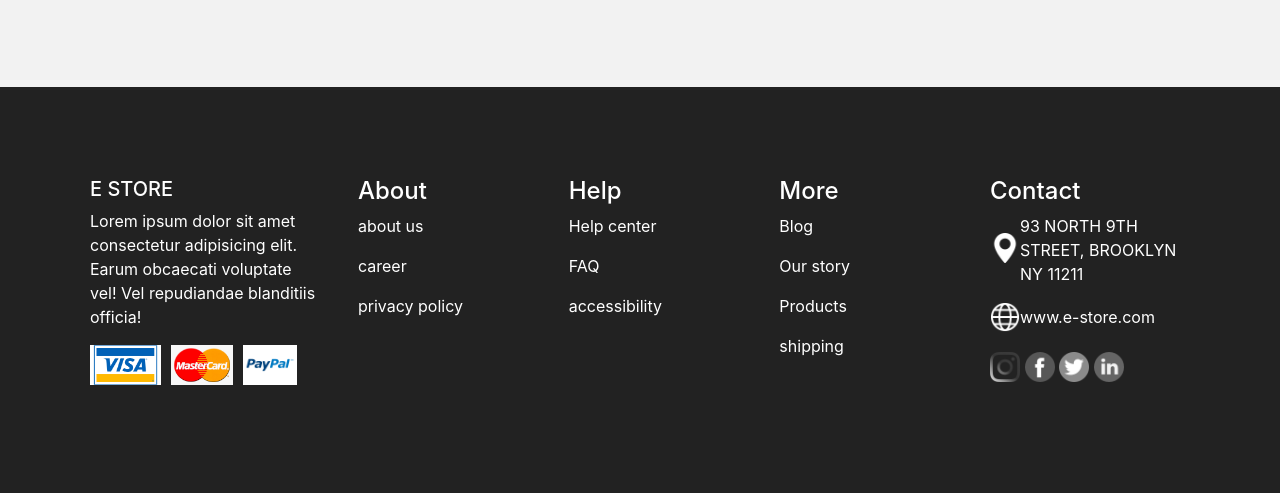
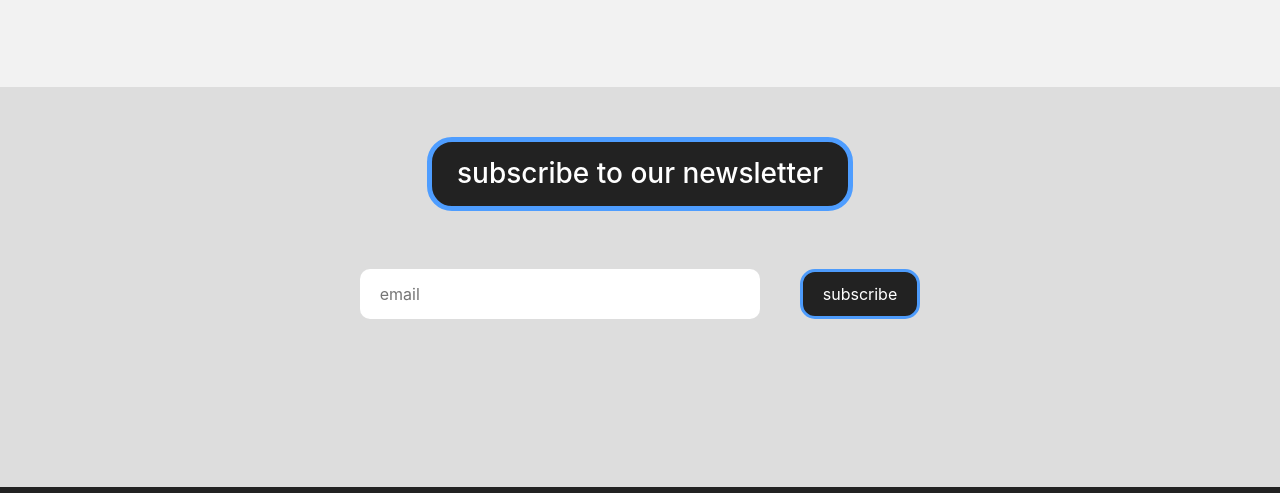
Before and after one commit to Famashrafs/e-store, a plain HTML site: page e-commerce/index.html in a window 1280 px wide. Shown: the part 2304-2797 px from the top of the page. Drawn offline with Linux system fonts and the light colour scheme; some packages are replaced by stand-ins of ours; a script that the page names is missing; a web font is replaced by a local one.

Commit message:
login page

```diff
--- /dev/null
+++ b/e-commerce/css/login.css
@@ -0,0 +1,31 @@
+body{background: url(../img/login-background.jpg);
+    background-size: cover;
+    display: flex;
+    justify-content: center;
+    align-content: center;
+    flex-wrap: wrap;
+}
+.loginBody{
+    width: 65vw;
+    background-color: #00000040;
+    display: flex;
+}
+.logo{
+    width: 50%;
+}
+.logo img {
+    width: 200px;
+}
+form{
+    display: flex;
+    flex-direction: column;
+    flex-wrap: wrap;
+    background: #ffffff17;
+    width: 50%;
+    height: 95vh;
+    align-content: center;
+    border: 2px solid #fff;
+    justify-content: center;
+    border-radius: 5px;
+    margin: 0;
+}
--- a/e-commerce/css/style.css
+++ b/e-commerce/css/style.css
@@ -1,7 +1,6 @@
 @import url('https://fonts.googleapis.com/css2?family=Bebas+Neue&display=swap');
 body {
     background-color:hsl(0 0% 50% / 0.1);
-    height: 1200px;
 }
 /* start nav bar */
 header{
@@ -57,26 +56,9 @@ header{
     border-bottom: 1px solid #ddd;
 }
 header .logo{
-    display: inline-block;
-    font-size: 22px;
-    font-weight: bold;
-    position: relative;
-    z-index: 10;
-    margin: 0;
+    width: 100px;
+    height: 60px;
 }
-header .logo::before{
-    content: "";
-    display: block;
-    position: absolute;
-    top: -2px;
-    left: -15px;
-    z-index: -1;
-    width: 40px;
-    height: 40px;
-    background-color: #000000db;
-    border-radius: 50%;
-}
-
 nav{
     display: flex;
     align-items: center;
@@ -214,6 +196,10 @@ nav li:hover::after{
 .cart{
     display: flex;
     align-items: center;
+}
+.cart a{
+    text-decoration: none;
+    color: #000000db;
 }
 .cart i{
     padding-left:30px;
@@ -758,6 +744,47 @@ display: flex;
     display: flex;
 }
 /* end test */
+/* start subs */
+.subscribe{
+    position: relative;
+    width: 100%;
+    height: 50vh;
+    background-color: #ddd;
+    display: flex;
+    flex-direction: column;
+    align-items: center;
+    padding: 50px;
+}
+.subscribe h3{
+    background: #222;
+    color: #fff;
+    border-radius: 25px;
+    padding: 15px 25px;
+    border: 5px solid #4e9dff;
+}
+form{
+    display: flex;
+    justify-content: center;
+    align-items: center;
+    margin-top: 50px;
+}
+.subscribe input[type ="button"]{
+    background: #222;
+    color: #fff;
+    border: 3px solid #4d9bfb;
+    border-radius: 15px;
+    padding: 10px 20px;
+}
+.subscribe input[type ="email"]{
+    width: 400px;
+    height: 50px;
+    border: none;
+    margin-right: 40px;
+    border-radius: 10px;
+    padding: 10px 20px;
+}
+
+/* end subs */
 /* start footer */
 footer{
     width: 100%;
@@ -767,6 +794,9 @@ footer{
     display: flex;
     padding: 70px;
 }
+footer h4{
+    margin-top: 38px;
+}
 footer div{
     width: 20%;
     margin: 20px;
@@ -775,10 +805,14 @@ footer div{
     display: flex;
     margin:0;
 }
-.us img{
+.us-imgs img{
     width: 75px;
     height: 40px;
     margin: 0 10px 0px 0;
+}
+footer .footer-logo{
+    width: 170px;
+    height: 100px;
 }
 footer  a{
     color: #fff;
--- a/e-commerce/index.html
+++ b/e-commerce/index.html
@@ -36,6 +36,7 @@
     <title>E-store</title>
 </head>
 <body>
+  <!-- start nav bar -->
   <div class="header-top">
   <ul class="header-left">
     <li><a href="#">Blog</a></li>
@@ -43,7 +44,6 @@
     <li><a href="#">Wishlist</a></li>
   </ul>
   <ul class="header-right">
-    <li><a href="#">Sign UP</a></li>
     <li><a href="#">My Account</a></li>
     <li><a href="#">Order Tracking</a></li>
     <li><a href="#">USD <i class="fa-sharp fa-solid fa-chevron-down" style="font-size:10px"></i></a>
@@ -66,10 +66,7 @@
   </div>
       <header class="container">
                <div class="header-bottom">
-                <h5 class="logo">
-                  <span style="color: #fff;margin-right: 5px;">E</span>
-                  STORE
-              </h5>
+                <img src="./img/logo.png" class="logo" alt="logo">
                 <nav>
                   <ul>
                     <li>home</li>
@@ -157,6 +154,7 @@
                   </a>
                 </div>
                 <div class="cart">
+                  <a href="loginpage.html"><i class="fa-regular fa-user"></i></a>
                   <i class="fa-regular fa-heart wish--list"></i>
                   <div class="nav-cart">
                     <i class="fa-solid fa-cart-shopping nav--cart"></i>
@@ -644,13 +642,19 @@
       </div>
     </div>
   </div>
+  <!-- start subs -->
+  <div class="subscribe">
+    <h3>subscribe to our newsletter</h3>
+    <form>
+      <input type="email" placeholder="email">
+      <input type="button" value="subscribe">
+    </form>
+  </div>
+  <!-- end subs -->
 <!-- start footer  -->
   <footer>
     <div class="us">
-      <h5 class="logo">
-        <span>E</span>
-        STORE
-      </h5>
+      <img src="./img/logoWhite.png" class="footer-logo" alt="logo">
       <p>Lorem ipsum dolor sit amet consectetur adipisicing elit. Earum obcaecati voluptate vel! Vel repudiandae blanditiis officia!</p>
       <div class="us-imgs">
         <img src="./img/visa.jpg" alt="">
```
Also changed, not shown: e-commerce/loginpage.html (added, +23 -0 lines), e-commerce/img/logo.png, e-commerce/img/logoWhite.png (added), 2 other files.
